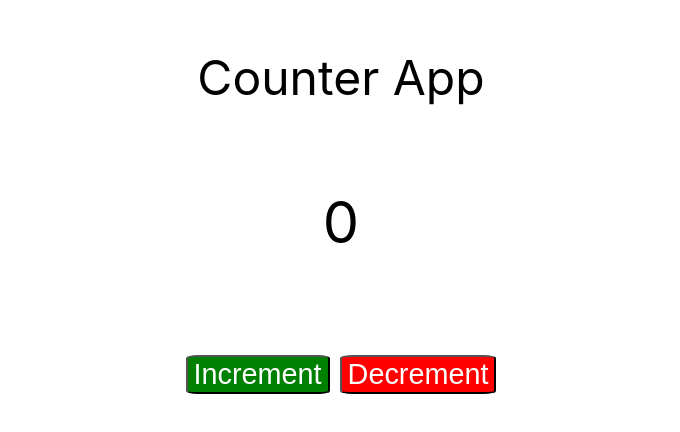
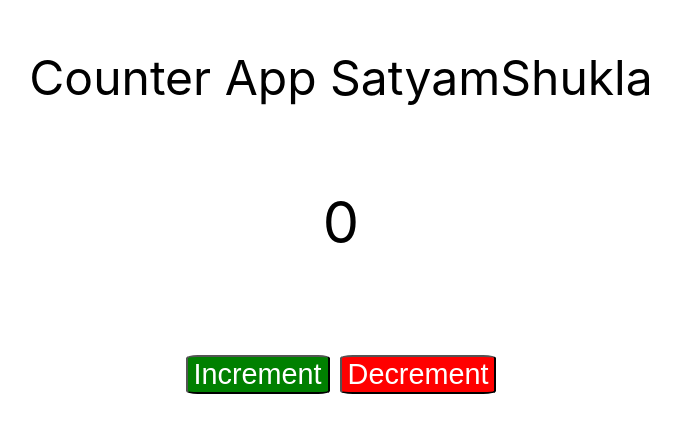
Before and after one commit to Satyam6458/counter-1, a React (Create React App) app: page / in a window 1280 px wide. Shown: the part 138-570 px from the top of the page, without its empty margins (299-979 px from the left). Built offline with nearby package versions, Linux system fonts and the light colour scheme.

Commit message:
test changes

```diff
--- a/src/App.js
+++ b/src/App.js
@@ -35,7 +35,7 @@ const App = () => {
 				top: "-15%",
 			}}
 		>
-			Counter App
+			Counter App SatyamShukla
 			<div
 				style={{
 					fontSize: "120%",
```
